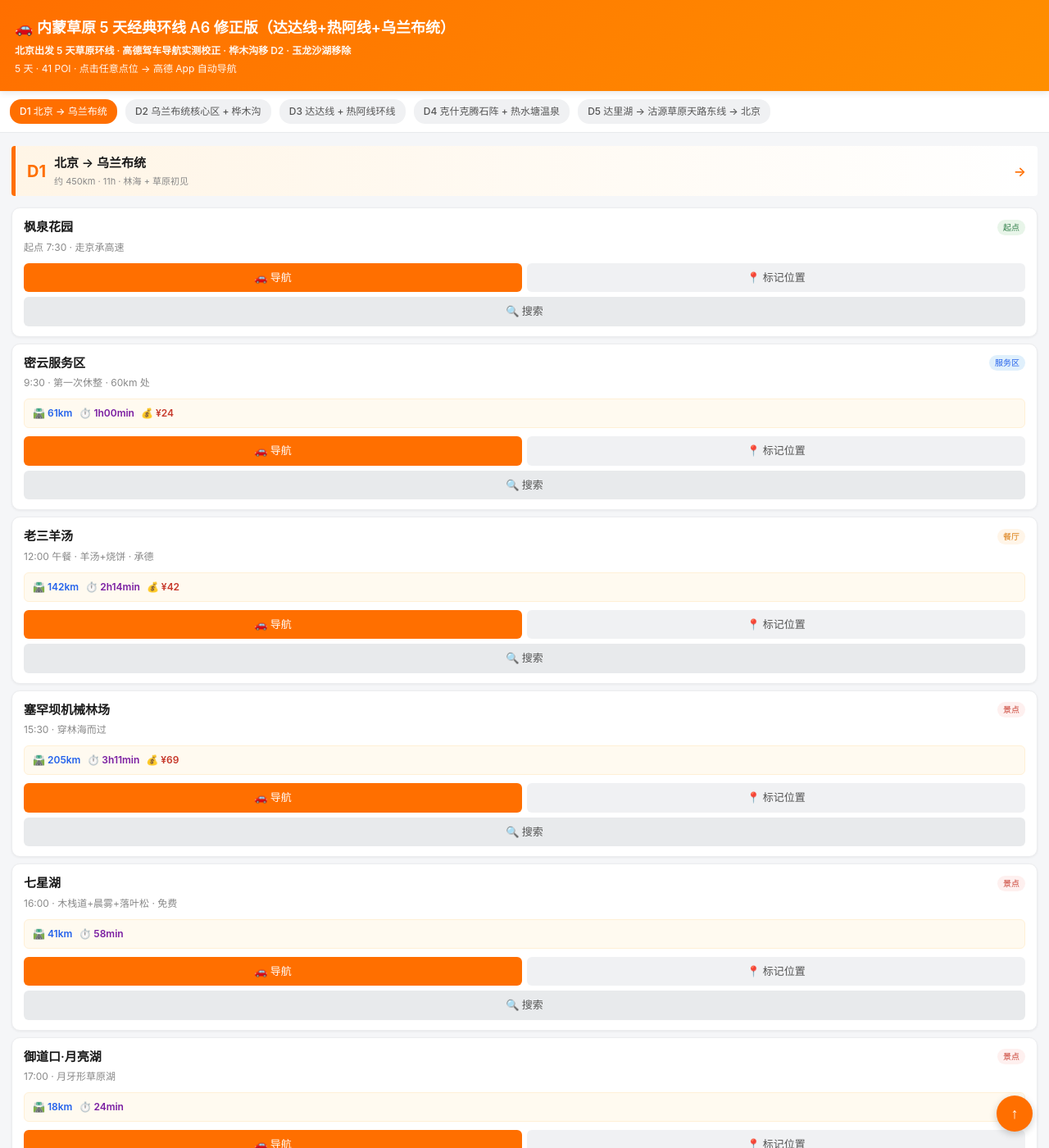
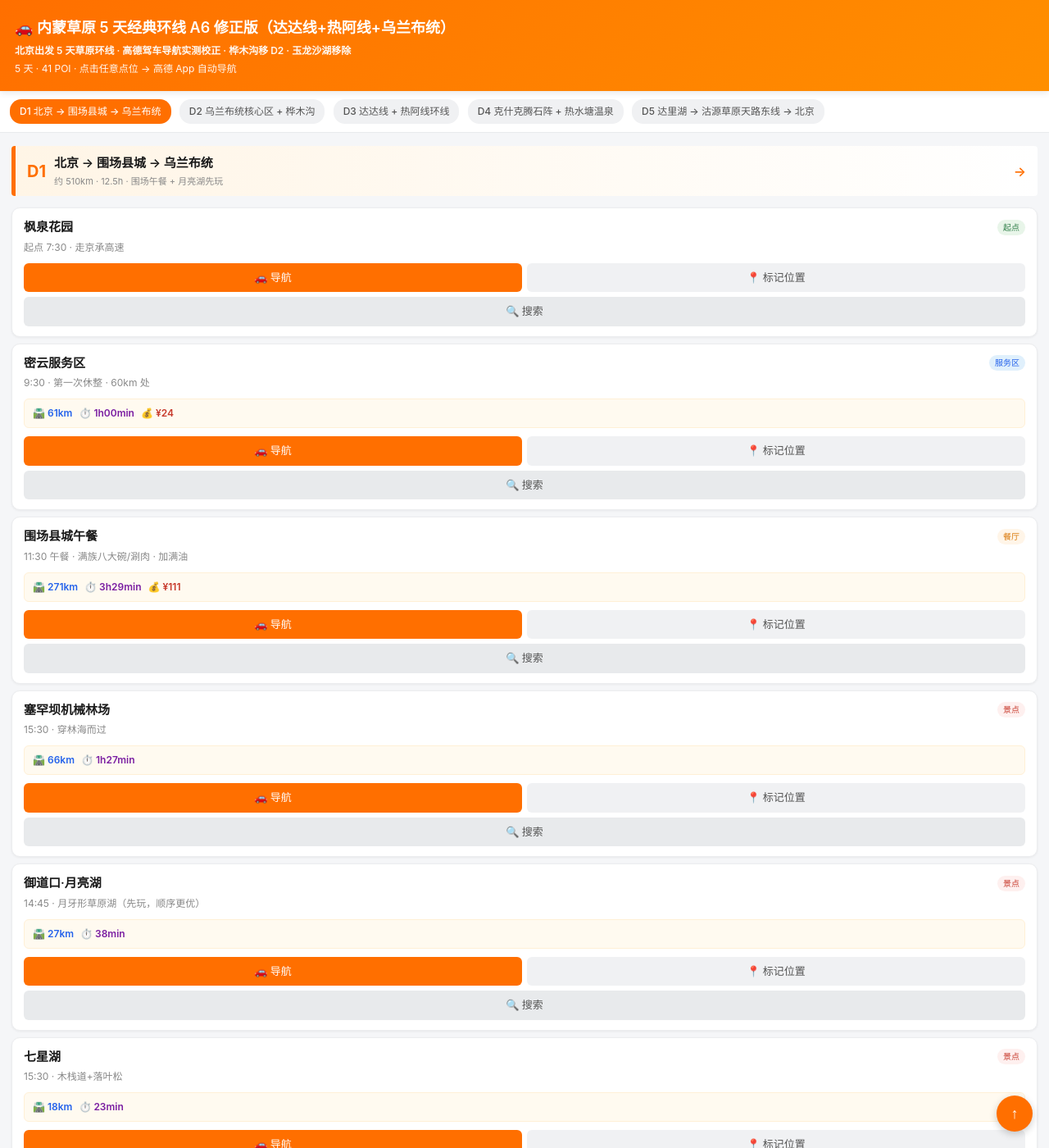
Before and after one commit to DuRunzhe/durunzhe.github.io, a Jekyll site: the page inner-mongolia-trip-map.html, which Jekyll copies as it is, in a window 1280 px wide and 1400 px high. Shown: the whole window at 82% size. Built offline with Jekyll 4.4.1, drawn with Linux system fonts in a browser that asks for light colours; some of the changed text lies outside the part shown.

Commit message:
feat: 内蒙 D1 v8 调整 — 围场县城午餐 + 月亮湖/七星湖调换
- 出发 7:30→7:00；午餐承德→围场县城（7:00 出发到承德才 9:33 太早，围场 10:50 到正好）
- 月亮湖/七星湖游玩顺序调换：实测 林场→月亮湖 27km→七星湖 18km→军马场 58km，
  比原顺序省 12km/12min 且方向不折返
- POI 更新：围场县城午餐替换老三羊汤（新增高德实测距离 271km）
- 产物重新生成 + 节点速查表 D1 时间修正

```diff
--- a/inner-mongolia-trip-map.html
+++ b/inner-mongolia-trip-map.html
@@ -259,7 +259,7 @@ header p .route { font-weight: 600; }
 
 <!-- 日期快速跳转 -->
 <nav class="day-nav" id="dayNav">
-  <a href="#day1">D1 北京 → 乌兰布统</a>
+  <a href="#day1">D1 北京 → 围场县城 → 乌兰布统</a>
   <a href="#day2">D2 乌兰布统核心区 + 桦木沟</a>
   <a href="#day3">D3 达达线 + 热阿线环线</a>
   <a href="#day4">D4 克什克腾石阵 + 热水塘温泉</a>
@@ -271,8 +271,8 @@ header p .route { font-weight: 600; }
   <div class="day-title">
     <span class="day-num">D1</span>
     <div class="day-info">
-      <h2>北京 → 乌兰布统</h2>
-      <div class="meta">约 450km · 11h · 林海 + 草原初见</div>
+      <h2>北京 → 围场县城 → 乌兰布统</h2>
+      <div class="meta">约 510km · 12.5h · 围场午餐 + 月亮湖先玩</div>
     </div>
     <span class="route-arrow">→</span>
   </div>
@@ -305,19 +305,19 @@ header p .route { font-weight: 600; }
       </div>
     </div>
     <div class="poi">
-      <div class="poi-name">老三羊汤
+      <div class="poi-name">围场县城午餐
         <span class="tag food">餐厅</span>
       </div>
-      <div class="poi-info">12:00 午餐 · 羊汤+烧饼 · 承德</div>
+      <div class="poi-info">11:30 午餐 · 满族八大碗/涮肉 · 加满油</div>
       <div class="poi-route-info">
-        <span class="ri-dist">🛣️ 142km</span>
-        <span class="ri-time">⏱️ 2h14min</span>
-        <span class="ri-toll">💰 ¥42</span>
+        <span class="ri-dist">🛣️ 271km</span>
+        <span class="ri-time">⏱️ 3h29min</span>
+        <span class="ri-toll">💰 ¥111</span>
       </div>
       <div class="poi-actions">
-    <a class="btn-nav" target="_blank" href="https://uri.amap.com/navigation?to=117.93,40.97,%E6%89%BF%E5%BE%B7%E8%80%81%E4%B8%89%E7%BE%8A%E6%B1%A4&mode=car&src=momotrip">🚗 导航</a>
-    <a class="btn-marker" target="_blank" href="https://uri.amap.com/marker?markers=117.93,40.97,%E6%89%BF%E5%BE%B7%E8%80%81%E4%B8%89%E7%BE%8A%E6%B1%A4&src=momotrip">📍 标记位置</a>
-    <a class="btn-search" target="_blank" href="https://uri.amap.com/search?keyword=%E6%89%BF%E5%BE%B7%E8%80%81%E4%B8%89%E7%BE%8A%E6%B1%A4&city=130800&src=momotrip">🔍 搜索</a>
+    <a class="btn-nav" target="_blank" href="https://uri.amap.com/navigation?to=117.764488,41.924206,%E5%9B%B4%E5%9C%BA%E5%9B%B4%E5%9C%BA%E5%8E%BF%E5%9F%8E%E5%8D%88%E9%A4%90&mode=car&src=momotrip">🚗 导航</a>
+    <a class="btn-marker" target="_blank" href="https://uri.amap.com/marker?markers=117.764488,41.924206,%E5%9B%B4%E5%9C%BA%E5%9B%B4%E5%9C%BA%E5%8E%BF%E5%9F%8E%E5%8D%88%E9%A4%90&src=momotrip">📍 标记位置</a>
+    <a class="btn-search" target="_blank" href="https://uri.amap.com/search?keyword=%E5%9B%B4%E5%9C%BA%E5%9B%B4%E5%9C%BA%E5%8E%BF%E5%9F%8E%E5%8D%88%E9%A4%90&city=130800&src=momotrip">🔍 搜索</a>
       </div>
     </div>
     <div class="poi">
@@ -326,9 +326,8 @@ header p .route { font-weight: 600; }
       </div>
       <div class="poi-info">15:30 · 穿林海而过</div>
       <div class="poi-route-info">
-        <span class="ri-dist">🛣️ 205km</span>
-        <span class="ri-time">⏱️ 3h11min</span>
-        <span class="ri-toll">💰 ¥69</span>
+        <span class="ri-dist">🛣️ 66km</span>
+        <span class="ri-time">⏱️ 1h27min</span>
       </div>
       <div class="poi-actions">
     <a class="btn-nav" target="_blank" href="https://uri.amap.com/navigation?to=117.284168,42.248837,%E5%9B%B4%E5%9C%BA%E5%A1%9E%E7%BD%95%E5%9D%9D%E6%9C%BA%E6%A2%B0%E6%9E%97%E5%9C%BA&mode=car&src=momotrip">🚗 导航</a>
@@ -337,13 +336,28 @@ header p .route { font-weight: 600; }
       </div>
     </div>
     <div class="poi">
+      <div class="poi-name">御道口·月亮湖
+        <span class="tag attract">景点</span>
+      </div>
+      <div class="poi-info">14:45 · 月牙形草原湖（先玩，顺序更优）</div>
+      <div class="poi-route-info">
+        <span class="ri-dist">🛣️ 27km</span>
+        <span class="ri-time">⏱️ 38min</span>
+      </div>
+      <div class="poi-actions">
+    <a class="btn-nav" target="_blank" href="https://uri.amap.com/navigation?to=117.24,42.35,%E5%9B%B4%E5%9C%BA%E5%BE%A1%E9%81%93%E5%8F%A3%C2%B7%E6%9C%88%E4%BA%AE%E6%B9%96&mode=car&src=momotrip">🚗 导航</a>
+    <a class="btn-marker" target="_blank" href="https://uri.amap.com/marker?markers=117.24,42.35,%E5%9B%B4%E5%9C%BA%E5%BE%A1%E9%81%93%E5%8F%A3%C2%B7%E6%9C%88%E4%BA%AE%E6%B9%96&src=momotrip">📍 标记位置</a>
+    <a class="btn-search" target="_blank" href="https://uri.amap.com/search?keyword=%E5%9B%B4%E5%9C%BA%E5%BE%A1%E9%81%93%E5%8F%A3%C2%B7%E6%9C%88%E4%BA%AE%E6%B9%96&city=130800&src=momotrip">🔍 搜索</a>
+      </div>
+    </div>
+    <div class="poi">
       <div class="poi-name">七星湖
         <span class="tag attract">景点</span>
       </div>
-      <div class="poi-info">16:00 · 木栈道+晨雾+落叶松 · 免费</div>
+      <div class="poi-info">15:30 · 木栈道+落叶松</div>
       <div class="poi-route-info">
-        <span class="ri-dist">🛣️ 41km</span>
-        <span class="ri-time">⏱️ 58min</span>
+        <span class="ri-dist">🛣️ 18km</span>
+        <span class="ri-time">⏱️ 23min</span>
       </div>
       <div class="poi-actions">
     <a class="btn-nav" target="_blank" href="https://uri.amap.com/navigation?to=117.162602,42.439959,%E5%9B%B4%E5%9C%BA%E4%B8%83%E6%98%9F%E6%B9%96&mode=car&src=momotrip">🚗 导航</a>
@@ -352,28 +366,13 @@ header p .route { font-weight: 600; }
       </div>
     </div>
     <div class="poi">
-      <div class="poi-name">御道口·月亮湖
-        <span class="tag attract">景点</span>
-      </div>
-      <div class="poi-info">17:00 · 月牙形草原湖</div>
-      <div class="poi-route-info">
-        <span class="ri-dist">🛣️ 18km</span>
-        <span class="ri-time">⏱️ 24min</span>
-      </div>
-      <div class="poi-actions">
-    <a class="btn-nav" target="_blank" href="https://uri.amap.com/navigation?to=117.24,42.35,%E5%9B%B4%E5%9C%BA%E5%BE%A1%E9%81%93%E5%8F%A3%C2%B7%E6%9C%88%E4%BA%AE%E6%B9%96&mode=car&src=momotrip">🚗 导航</a>
-    <a class="btn-marker" target="_blank" href="https://uri.amap.com/marker?markers=117.24,42.35,%E5%9B%B4%E5%9C%BA%E5%BE%A1%E9%81%93%E5%8F%A3%C2%B7%E6%9C%88%E4%BA%AE%E6%B9%96&src=momotrip">📍 标记位置</a>
-    <a class="btn-search" target="_blank" href="https://uri.amap.com/search?keyword=%E5%9B%B4%E5%9C%BA%E5%BE%A1%E9%81%93%E5%8F%A3%C2%B7%E6%9C%88%E4%BA%AE%E6%B9%96&city=130800&src=momotrip">🔍 搜索</a>
-      </div>
-    </div>
-    <div class="poi">
       <div class="poi-name">红山宾馆
         <span class="tag hotel">首选</span>
       </div>
       <div class="poi-info">入住 17:30 · 老牌位置中心 · 红山军马场</div>
       <div class="poi-route-info">
-        <span class="ri-dist">🛣️ 56km</span>
-        <span class="ri-time">⏱️ 2h02min</span>
+        <span class="ri-dist">🛣️ 58km</span>
+        <span class="ri-time">⏱️ 1h15min</span>
       </div>
       <div class="poi-actions">
     <a class="btn-nav" target="_blank" href="https://uri.amap.com/navigation?to=117.55,42.51,%E5%85%8B%E4%BB%80%E5%85%8B%E8%85%BE%E6%97%97%E7%BA%A2%E5%B1%B1%E5%AE%BE%E9%A6%86&mode=car&src=momotrip">🚗 导航</a>
```
Also changed, not shown: _posts/2026-07-20-inner-mongolia-5day-loop.md (+28 -17 lines), inner-mongolia-trip-map-v5.html (+6 -6 lines), 1 other file.
